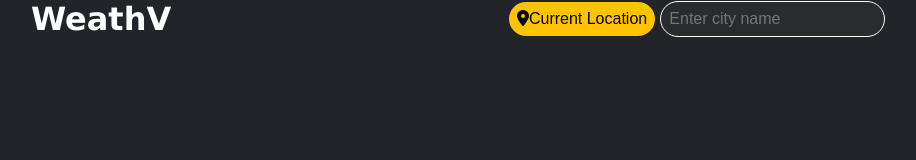
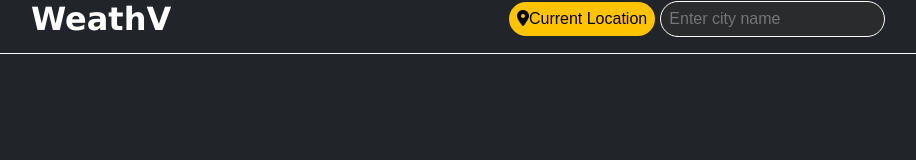
Before and after one commit to Val-her7/weather-app, a website built with Vite: page index.html in a window 1280 px wide. Shown: the whole page, without its empty margins (138-1054 px from the left). Built offline with nearby package versions, Linux system fonts and the light colour scheme; no server answers.

Commit message:
Add style

```diff
--- a/src/ui/main.css
+++ b/src/ui/main.css
@@ -1,5 +1,4 @@
 .all-days {
-    border: 1px solid white;
     padding: 10px;
 }
 
@@ -36,3 +35,17 @@
     padding-top: 5px;
     color: rgb(0, 105, 148);
 }
+
+.locations {
+    border-bottom: 1px solid white;
+    padding-bottom: 15px;
+    display: flex;
+    gap: 20px;
+    overflow: auto;
+    white-space: nowrap;
+    cursor: pointer;
+}
+
+.focus {
+    border-bottom: 3px solid rgb(255, 195, 0);
+}
```
